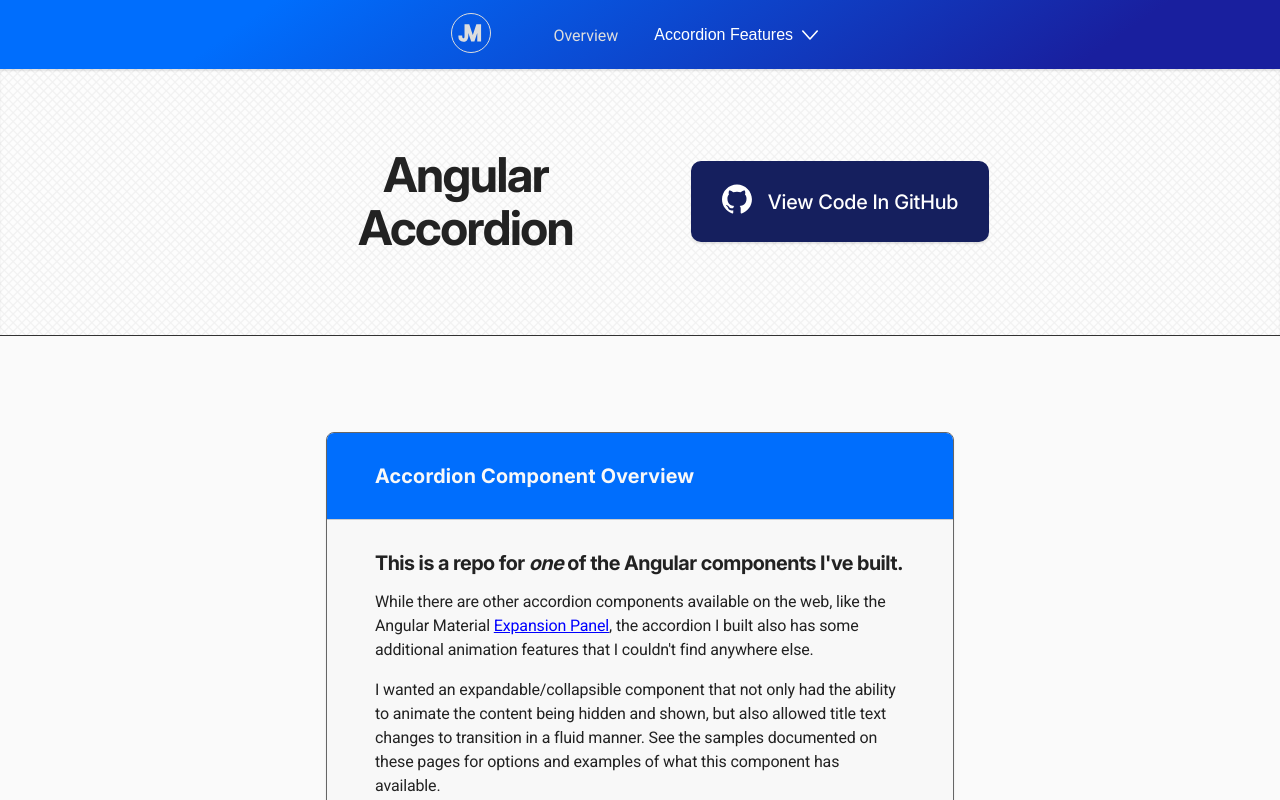
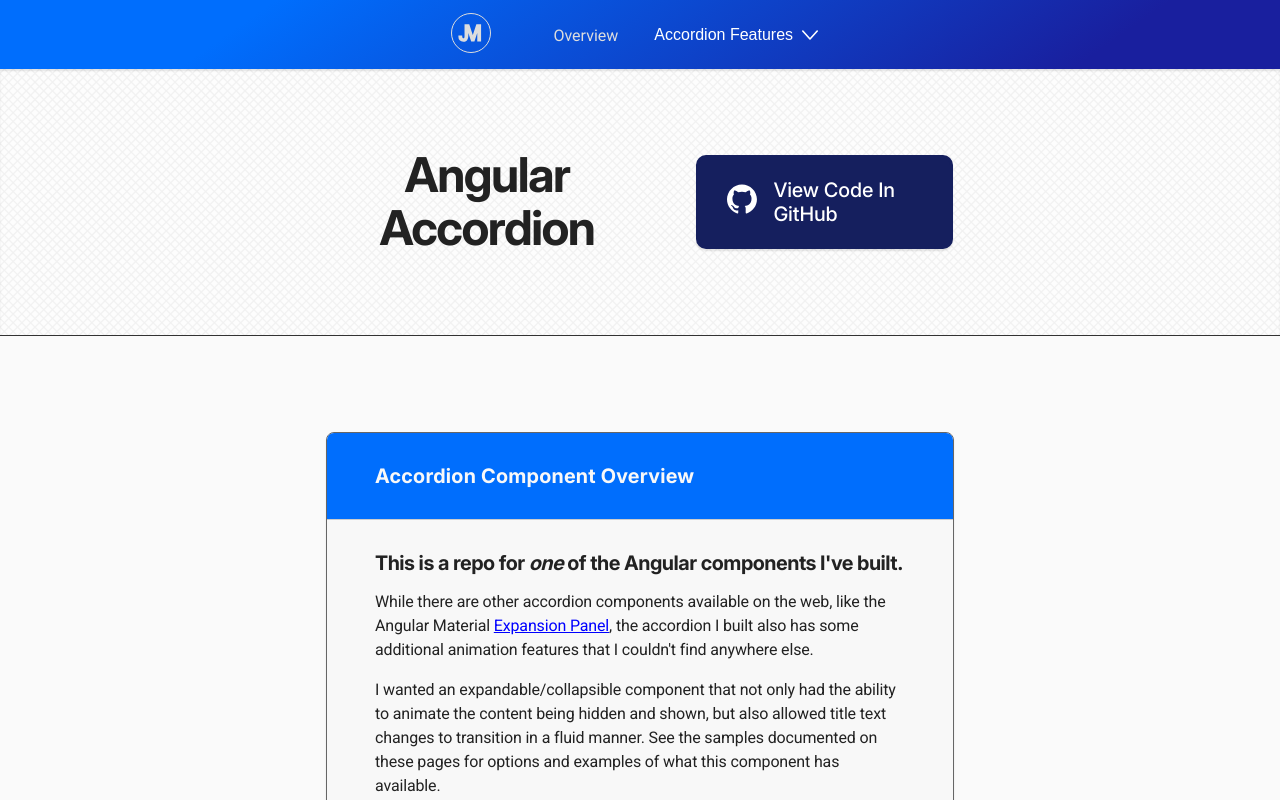
Before and after one commit to JMurkyHawk/accordion, an Angular app: page /accordion-overview in a window 1280 px wide. Shown: the top 800 px of the page. Built offline with nearby package versions, Linux system fonts and the light colour scheme.

Commit message:
Update subheader layout

```diff
--- a/src/app/app.component.scss
+++ b/src/app/app.component.scss
@@ -328,7 +328,7 @@ ul {
     display: flex;
     align-items: center;
     flex-direction: column;
-    gap: 2.5rem;
+    gap: 2.8rem;
     justify-content: center;
 
     #subHeaderContent {
@@ -352,7 +352,7 @@ ul {
     }
 
     h2 {
-        font-size: 3.6rem;
+        font-size: 4.8rem;
         font-weight: 600;
         letter-spacing: -.2rem;
         line-height: 1;
@@ -820,14 +820,17 @@ footer {
             padding: 8rem 8rem;
 
             display: flex;
-            align-items: center;
-            flex-direction: row;
-            flex: 0;
-            gap: 5rem;
             justify-content: center;
 
             #subHeaderContent {
-                max-width: 50em;
+                max-width: 62.5rem;
+
+                display: flex;
+                align-items: center;
+                flex-direction: row;
+                flex: 1;
+                gap: 5rem;
+                justify-content: center;
 
                 h2 {
                     font-family:'Inter', Tahoma, Geneva, Verdana, sans-serif;
```
